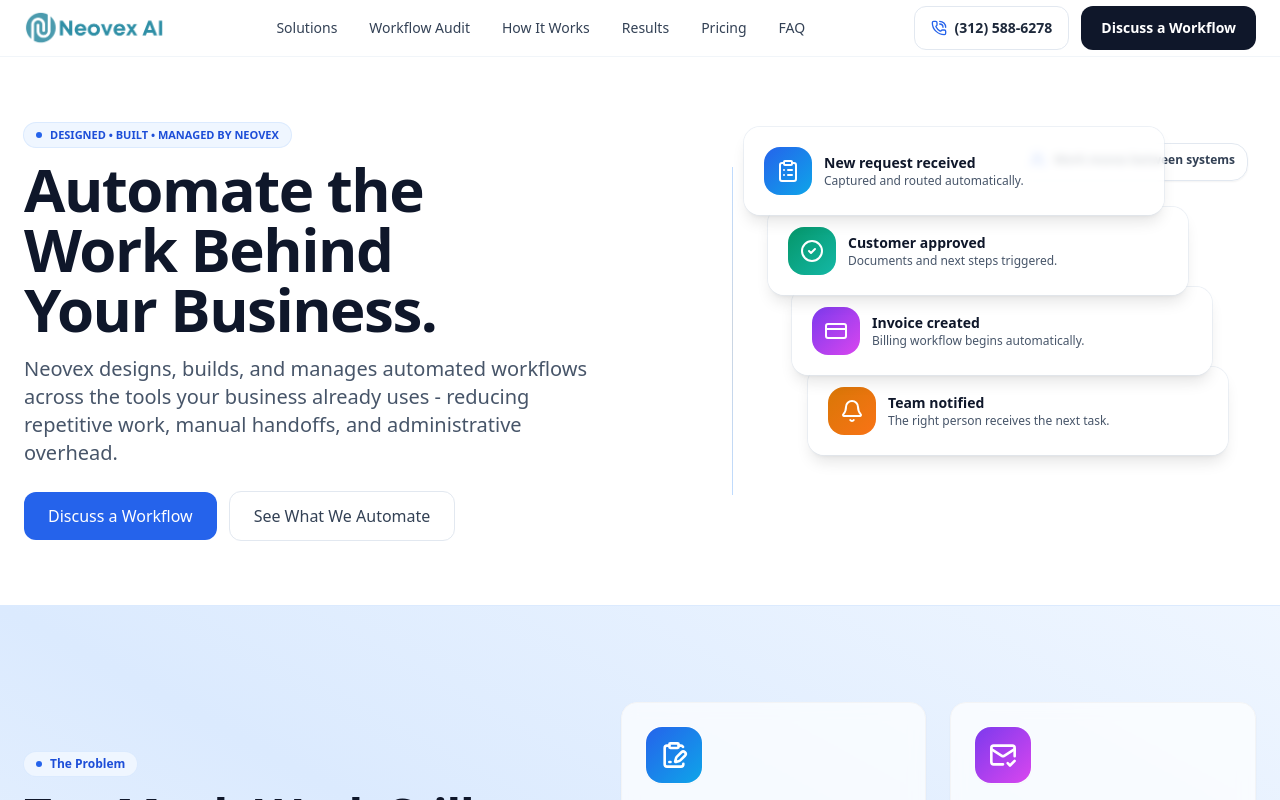
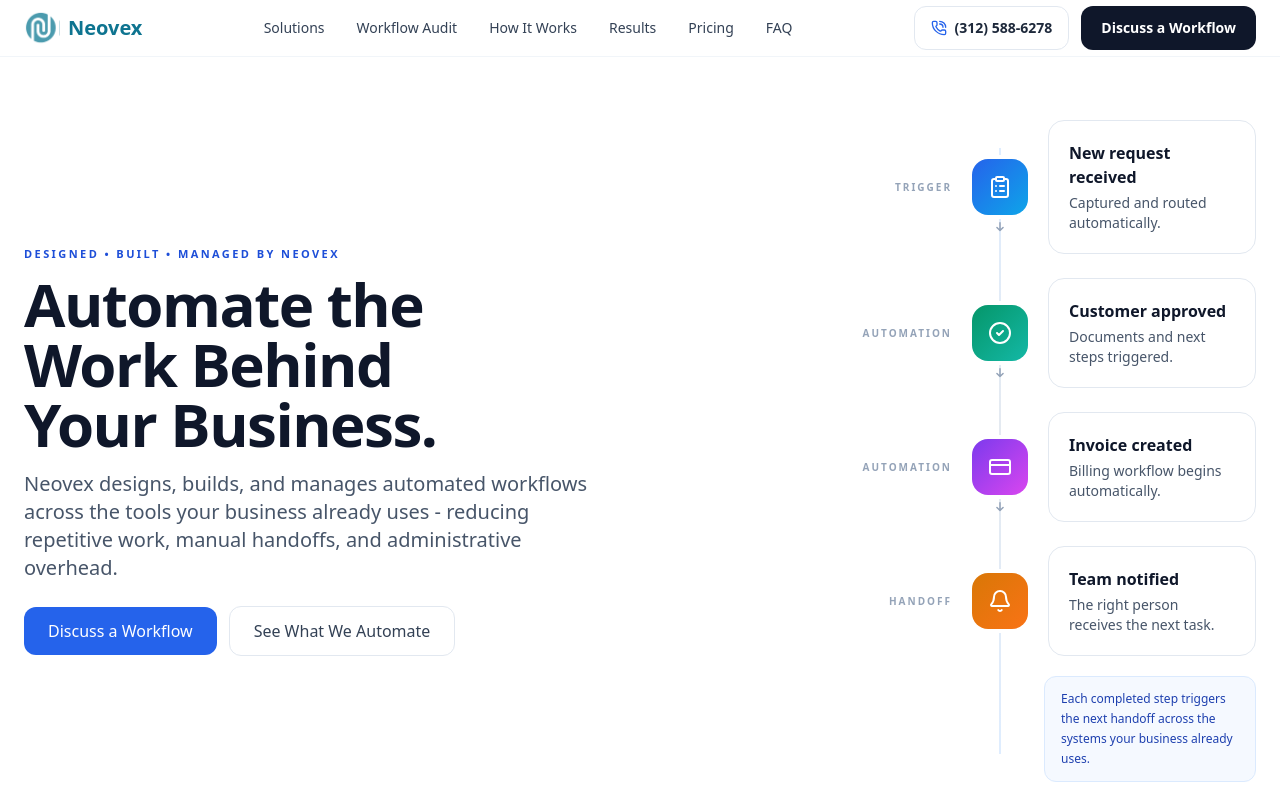
Before and after one commit to VVG-1/neovex-site, a React (Vite) app: page / in a window 1280 px wide. Shown: the top 800 px of the page. Built offline with nearby package versions, Linux system fonts and the light colour scheme.

Commit message:
Refine homepage hero workflow visual

```diff
--- a/src/components/Header.jsx
+++ b/src/components/Header.jsx
@@ -56,8 +56,9 @@
 
             <div className="absolute top-0 right-0 h-full w-[92vw] max-w-md bg-white shadow-xl border-l border-slate-100 flex flex-col">
               <div className="h-14 px-4 flex items-center justify-between border-b border-slate-100 shrink-0">
-                <Link to="/" aria-label="Neovex AI - Home" className="flex items-center" onClick={closeMobile}>
-                  <img src={logo} alt="Neovex AI" className="h-8 w-auto object-contain" />
+                <Link to="/" aria-label="Neovex - Home" className="flex items-center gap-2" onClick={closeMobile}>
+                  <BrandMark />
+                  <span className="text-lg font-bold text-cyan-700">Neovex</span>
                 </Link>
 
                 <button
@@ -126,9 +127,9 @@
 
       <div className="lg:hidden">
         <div className="relative max-w-7xl mx-auto px-4 sm:px-6 h-14 flex items-center justify-between">
-          <Link to="/" aria-label="Neovex AI - Home" className="flex items-center min-w-0">
-            <img src={logo} alt="Neovex AI" className="h-8 w-auto object-contain" />
-            <span className="ml-2 text-lg font-bold text-cyan-700 sm:hidden">Neovex AI</span>
+          <Link to="/" aria-label="Neovex - Home" className="flex items-center gap-2 min-w-0">
+            <BrandMark />
+            <span className="text-lg font-bold text-cyan-700">Neovex</span>
           </Link>
 
           <div className="flex items-center gap-2">
@@ -153,8 +154,9 @@
       </div>
 
       <div className="max-w-7xl mx-auto px-4 sm:px-6 h-14 hidden lg:flex items-center justify-between">
-        <Link to="/" aria-label="Neovex AI - Home" className="flex items-center gap-2">
-          <img src={logo} alt="Neovex AI" className="h-9 w-auto object-contain" />
+        <Link to="/" aria-label="Neovex - Home" className="flex items-center gap-2">
+          <BrandMark size="desktop" />
+          <span className="text-xl font-bold text-cyan-700">Neovex</span>
         </Link>
 
         <nav className="flex items-center gap-6">
@@ -192,3 +194,14 @@
     </header>
   );
 }
+
+function BrandMark({ size = "mobile" }) {
+  const box = size === "desktop" ? "h-9 w-9" : "h-8 w-8";
+  const image = size === "desktop" ? "h-9 max-w-none" : "h-8 max-w-none";
+
+  return (
+    <span className={`${box} inline-flex overflow-hidden shrink-0`} aria-hidden="true">
+      <img src={logo} alt="" className={`${image} w-auto object-left object-contain`} />
+    </span>
+  );
+}
--- a/src/components/Hero.jsx
+++ b/src/components/Hero.jsx
@@ -1,5 +1,5 @@
 import React from "react";
-import { Bell, CheckCircle2, ClipboardList, CreditCard, Users } from "lucide-react";
+import { Bell, CheckCircle2, ClipboardList, CreditCard } from "lucide-react";
 
 const MEETINGS_URL = "https://meetings.hubspot.com/neovex";
 
@@ -9,24 +9,28 @@
     grad: "from-blue-600 to-sky-500",
     title: "New request received",
     desc: "Captured and routed automatically.",
+    label: "TRIGGER",
   },
   {
     icon: <CheckCircle2 className="w-6 h-6" />,
     grad: "from-emerald-600 to-teal-500",
     title: "Customer approved",
     desc: "Documents and next steps triggered.",
+    label: "AUTOMATION",
   },
   {
     icon: <CreditCard className="w-6 h-6" />,
     grad: "from-violet-600 to-fuchsia-500",
     title: "Invoice created",
     desc: "Billing workflow begins automatically.",
+    label: "AUTOMATION",
   },
   {
     icon: <Bell className="w-6 h-6" />,
     grad: "from-amber-600 to-orange-500",
     title: "Team notified",
     desc: "The right person receives the next task.",
+    label: "HANDOFF",
   },
 ];
 
@@ -34,14 +38,13 @@
   return (
     <section
       id="about"
-      className="relative px-6 pt-14 md:pt-16 pb-12 md:pb-16 max-w-7xl mx-auto flex flex-col md:flex-row items-center justify-between gap-8 md:gap-10 scroll-mt-20 md:scroll-mt-24 overflow-hidden"
+      className="relative px-6 pt-14 md:pt-16 pb-12 md:pb-16 max-w-7xl mx-auto flex flex-col lg:flex-row items-center justify-between gap-8 lg:gap-10 scroll-mt-20 md:scroll-mt-24 overflow-hidden"
     >
       <div className="absolute inset-0 -z-20 bg-gradient-to-tr from-blue-50 via-white to-slate-50" />
       <div className="pointer-events-none absolute -top-24 right-0 translate-x-1/3 h-72 w-72 md:h-[22rem] md:w-[22rem] rounded-full bg-blue-200/40 blur-3xl -z-10" />
 
       <div className="text-left max-w-xl w-full min-w-0">
-        <div className="inline-flex items-center gap-2 rounded-full bg-blue-50 text-blue-700 px-3 py-1 text-[11px] font-semibold ring-1 ring-blue-100">
-          <span className="inline-block h-1.5 w-1.5 rounded-full bg-blue-600" />
+        <div className="text-[11px] font-semibold uppercase tracking-[0.22em] text-blue-700">
           DESIGNED &bull; BUILT &bull; MANAGED BY NEOVEX
         </div>
 
@@ -71,68 +74,57 @@
         </div>
       </div>
 
-      <div className="w-full max-w-md md:max-w-lg mt-0 min-w-0">
-        <div className="md:hidden mt-6 space-y-3">
-          {workflowCards.map((card) => (
-            <Card key={card.title} {...card} />
-          ))}
-        </div>
-
-        <div className="hidden md:block relative">
-          {workflowCards.map((card, index) => (
-            <Card
-              key={card.title}
-              {...card}
-              absolute={index > 0}
-              left={["", "left-6", "left-12", "left-16"][index]}
-              top={["", "top-20", "top-40", "top-60"][index]}
-              className={["relative z-30", "z-20", "z-10", "z-0"][index]}
-              widthClass="w-[420px] max-w-full"
-            />
-          ))}
-
-          <div className="absolute -left-3 top-10 bottom-10 w-px bg-gradient-to-b from-blue-200 via-slate-300 to-blue-200" />
-          <div className="absolute right-2 top-4 rounded-2xl border border-slate-200 bg-white/70 px-3 py-2 text-xs font-semibold text-slate-700 shadow-sm backdrop-blur">
-            <span className="inline-flex items-center gap-2">
-              <Users className="w-4 h-4 text-blue-600" />
-              Work moves between systems
-            </span>
-          </div>
-          <div className="invisible h-80" />
-        </div>
+      <div className="w-full max-w-[340px] sm:max-w-md lg:max-w-lg mt-0 min-w-0">
+        <WorkflowDiagram />
       </div>
     </section>
   );
 }
 
-function Card({
-  absolute = false,
-  left = "",
-  top = "",
-  className = "",
-  widthClass = "w-full",
-  icon,
-  grad,
-  title,
-  desc,
-}) {
+function WorkflowDiagram() {
   return (
-    <div
-      className={[
-        absolute ? `absolute ${left} ${top}` : "",
-        widthClass,
-        "bg-white/80 backdrop-blur-sm ring-1 ring-slate-200/60 rounded-2xl shadow-lg p-3 md:p-5 transition motion-reduce:transform-none",
-        className,
-      ].join(" ")}
-    >
-      <div className="flex items-center gap-3">
-        <div className={`w-12 h-12 rounded-2xl bg-gradient-to-br ${grad} text-white flex items-center justify-center ring-1 ring-white/60`}>
-          {icon}
-        </div>
-        <div>
-          <div className="text-sm font-semibold text-slate-900">{title}</div>
-          <div className="text-xs text-slate-600">{desc}</div>
-        </div>
+    <div className="relative mt-7 lg:mt-0 px-1 lg:px-0">
+      <div className="absolute left-6 lg:left-1/2 lg:-translate-x-1/2 top-7 bottom-7 w-px bg-gradient-to-b from-blue-200 via-slate-300 to-blue-200" aria-hidden="true" />
+
+      <ol className="relative space-y-5 lg:space-y-6">
+        {workflowCards.map((step, index) => (
+          <li key={step.title} className="relative grid grid-cols-[3rem_minmax(0,252px)] sm:grid-cols-[3rem_minmax(0,1fr)] lg:grid-cols-[1fr_3.5rem_1fr] items-center gap-3 lg:gap-5">
+            <div className="hidden lg:block text-right">
+              <div className="text-[10px] font-semibold uppercase tracking-[0.2em] text-slate-400">
+                {step.label}
+              </div>
+            </div>
+
+            <div className="relative z-10 flex items-center justify-center">
+              <div className={`w-12 h-12 lg:w-14 lg:h-14 rounded-2xl bg-gradient-to-br ${step.grad} text-white flex items-center justify-center ring-4 ring-white shadow-sm`}>
+                {step.icon}
+              </div>
+              {index < workflowCards.length - 1 ? (
+                <div className="absolute -bottom-5 lg:-bottom-6 left-1/2 -translate-x-1/2 h-5 lg:h-6 flex items-center justify-center text-slate-400" aria-hidden="true">
+                  <svg className="w-3.5 h-3.5" viewBox="0 0 16 16" fill="none">
+                    <path d="M8 3v9M4.5 8.5 8 12l3.5-3.5" stroke="currentColor" strokeWidth="1.7" strokeLinecap="round" strokeLinejoin="round" />
+                  </svg>
+                </div>
+              ) : null}
+            </div>
+
+            <div className="min-w-0 rounded-2xl border border-slate-200 bg-white/70 p-4 lg:p-5">
+              <div className="lg:hidden mb-1 text-[10px] font-semibold uppercase tracking-[0.2em] text-slate-400">
+                {step.label}
+              </div>
+              <h3 className="text-sm lg:text-base font-semibold text-slate-900">
+                {step.title}
+              </h3>
+              <p className="mt-1 text-xs lg:text-sm leading-5 text-slate-600">
+                {step.desc}
+              </p>
+            </div>
+          </li>
+        ))}
+      </ol>
+
+      <div className="mt-5 max-w-[312px] sm:max-w-none lg:ml-[calc(50%+2.75rem)] rounded-xl border border-blue-100 bg-blue-50/60 px-4 py-3 text-xs font-medium leading-5 text-blue-800">
+        Each completed step triggers the next handoff across the systems your business already uses.
       </div>
     </div>
   );
```
